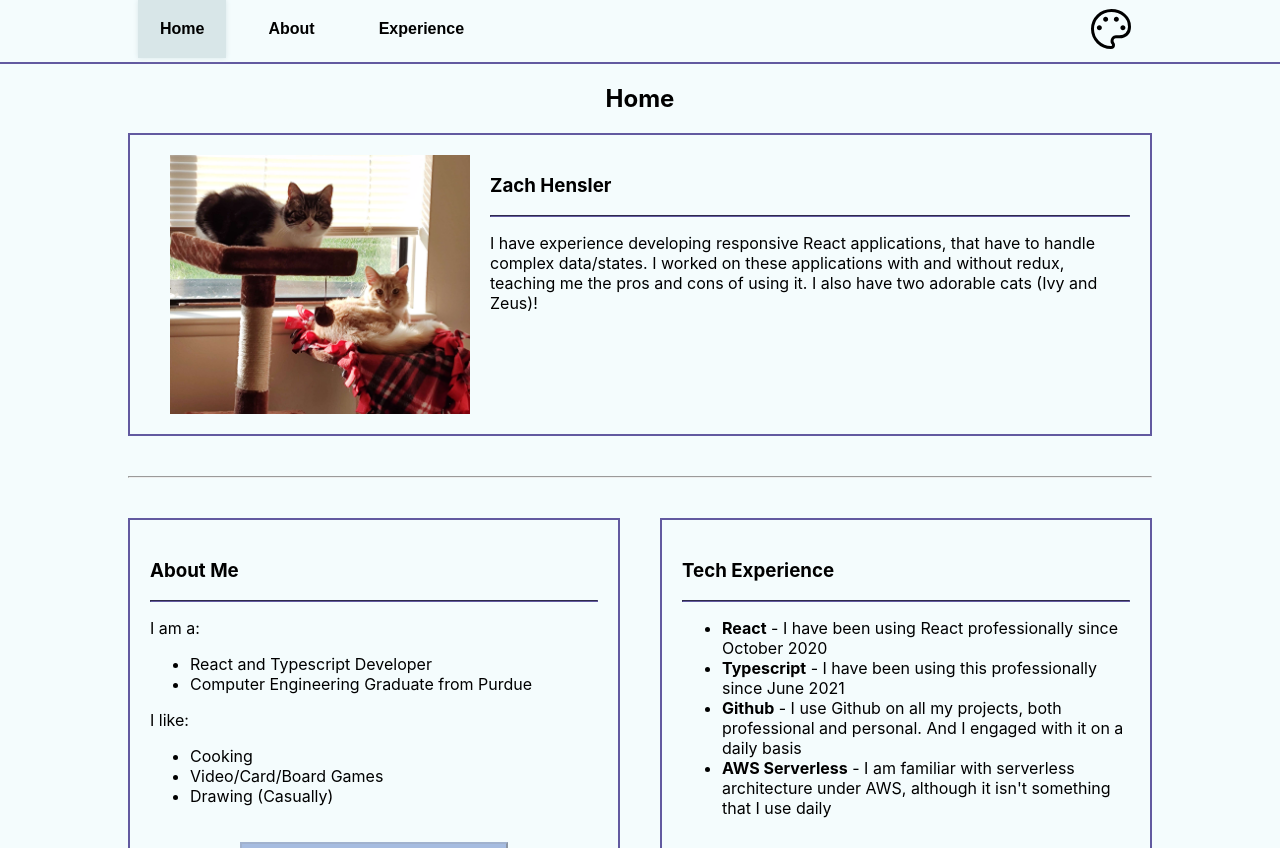
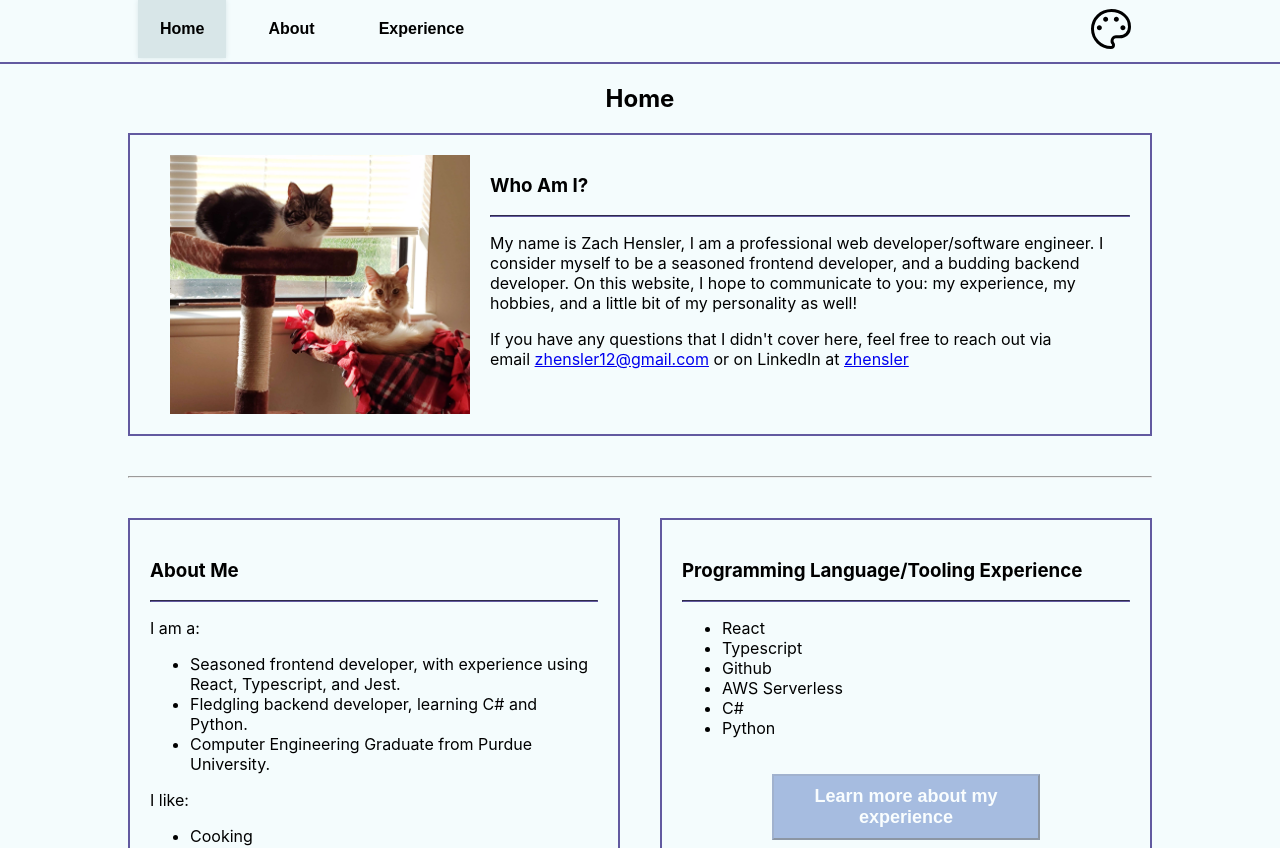
Before and after one commit to zach-hensler/homepage, a React (Create React App) app: page / in a window 1280 px wide. Shown: the top 848 px of the page. Built offline with nearby package versions, Linux system fonts and the light colour scheme.

Commit message:
Update page content

```diff
--- a/src/components/CardComponents/Card.tsx
+++ b/src/components/CardComponents/Card.tsx
@@ -20,7 +20,7 @@ export const Card:React.FC<CardProps> = ({
     const button = (buttonText && onClick)
         ? (
             <div className="card-button-container">
-                <button className="card-button">{buttonText}</button>
+                <button className="card-button" onClick={onClick}>{buttonText}</button>
             </div>
         )
         : <></>;
@@ -30,7 +30,7 @@ export const Card:React.FC<CardProps> = ({
         : <></>;
 
     return (
-        <div className={`card-container ${selected ? "selected" : ""}`} onClick={onClick}>
+        <div className={`card-container ${selected ? "selected" : ""}`}>
             {header}
             {cardBody}
             {button}
--- a/src/components/Footer.tsx
+++ b/src/components/Footer.tsx
@@ -1,15 +1,16 @@
 import React from "react";
 
 import "../css/App.css";
+import {contactInfo} from "../constants/contactInfo";
 
 export const Footer:React.FC = () => {
     return (
         <div className="footer">
             Links I guess?
-            <div><a href="https://github.com/zach-hensler" rel="noreferrer noopener" target="_blank">
+            <div><a href={contactInfo.github} rel="noreferrer noopener" target="_blank">
                 Github
             </a></div>
-            <div><a href="https://www.linkedin.com/in/zhensler/" rel="noreferrer noopener" target="_blank">
+            <div><a href={contactInfo.linkedInUrl} rel="noreferrer noopener" target="_blank">
                 LinkedIn
             </a></div>
         </div>
--- /dev/null
+++ b/src/constants/contactInfo.ts
@@ -0,0 +1,8 @@
+export const contactInfo = {
+    email: "zhensler12@gmail.com",
+    linkedInUser: "zhensler",
+    linkedInUrl: "https://www.linkedin.com/in/zhensler/",
+    github: "https://github.com/zach-hensler",
+    galleryUrl: "https://zach-hensler.github.io/gallery/",
+    homepageSourcecode: "https://github.com/zach-hensler/homepage",
+} as const;
--- a/src/css/IconLink.css
+++ b/src/css/IconLink.css
@@ -3,6 +3,7 @@
     flex-direction: row;
     justify-content: space-around;
     align-items: center;
+    flex-wrap: wrap;
 }
 
 .icon-link-container {
--- a/src/workflows/About.tsx
+++ b/src/workflows/About.tsx
@@ -1,6 +1,7 @@
 import React from "react";
 
 import {Card, CardRow, IconLink, IconLinkWrapper, ImageCard} from "../components";
+import {contactInfo} from "../constants/contactInfo";
 
 export const About:React.FC = () => {
     return (
@@ -15,12 +16,10 @@ export const About:React.FC = () => {
                                 <>
                                     <p>
                                         I have been working full time as a front end developer since October 2020, using React, Typescript,
-                                        Github, and AWS Serverless Services.  I am also somewhat familiar with python,
-                                        C, and C#.
+                                        Github, and AWS Serverless Services.  I am also somewhat familiar with C#, Python, and C.
                                     </p>
                                     <p>
-                                        I am dedicated to continuously improving and developing new skills.  Recently,
-                                        I have been working on improving my UI/UX design abilities.
+                                        I am dedicated to continuously learning new skills, and improving my existing ones.
                                     </p>
                                 </>
                             }
@@ -64,15 +63,12 @@ export const About:React.FC = () => {
                 <CardRow
                     Cards={[
                         <Card
-                            cardHeader="Fun!"
+                            cardHeader="Hobbies"
                             cardBody={
                                 <>
                                     <p>
-                                        For fun, I play alot games.  Videogame wise, I like to play on my switch and PC.
-                                        And I also love playing board/card games with friends and family!
-                                    </p>
-                                    <p>
-                                        I also enjoy cooking, drawing, and going to the gym.
+                                        For fun, I enjoy playing games, cooking, and making art!  If you&apos;re interested in my art, you can check out&nbsp;
+                                        <a href={contactInfo.galleryUrl} target="_blank" rel="noreferrer">my gallery website here</a>.
                                     </p>
                                 </>
                             }
@@ -85,26 +81,33 @@ export const About:React.FC = () => {
                                     <p>
                                         If you still want to know more about me, you can checkout out my profiles on these platforms!
                                         I&apos;m not super active on social media, but hopefully you can find what you&apos;re looking for.
+                                        Alternatively, you can reach out to me directly via email.
                                     </p>
                                     <IconLinkWrapper>
                                         <IconLink
                                             iconUrl={`${process.env.PUBLIC_URL}/img/github_logo.png`}
-                                            iconAltText=""
+                                            iconAltText="Github Icon"
                                             linkText="Github"
-                                            linkUrl="https://github.com/zach-hensler"
+                                            linkUrl={contactInfo.github}
                                         />
                                         <IconLink
                                             iconUrl={`${process.env.PUBLIC_URL}/img/linkedin_logo.webp`}
-                                            iconAltText=""
+                                            iconAltText="LinkedIn Icon"
                                             linkText="LinkedIn"
-                                            linkUrl="https://www.linkedin.com/in/zhensler/"
+                                            linkUrl={contactInfo.linkedInUrl}
                                         />
                                         <IconLink
                                             iconUrl={`${process.env.PUBLIC_URL}/img/pdf_icon.png`}
-                                            iconAltText=""
+                                            iconAltText="PDF Icon"
                                             linkText="Resume"
                                             linkUrl=""
                                             onClick={() => window.open(`${process.env.PUBLIC_URL}/Resume_2023_08.pdf`, "_blank")}
+                                        />
+                                        <IconLink
+                                            iconUrl={`${process.env.PUBLIC_URL}/img/gmail_icon.webp`}
+                                            iconAltText="Gmail Icon"
+                                            linkText="Email Me"
+                                            linkUrl={`mailto:${contactInfo.email}`}
                                         />
                                     </IconLinkWrapper>
                                 </>
--- a/src/workflows/Experience.tsx
+++ b/src/workflows/Experience.tsx
@@ -1,6 +1,7 @@
 import React from "react";
 
 import { ImageCard } from "../components";
+import {contactInfo} from "../constants/contactInfo";
 
 export const Experience = () => {
     return (
@@ -13,23 +14,21 @@ export const Experience = () => {
                 headerText="React"
                 cardBody={
                     <p>
-                        All of my professional (and some of my personal) UI development experience has been in React.
-                        I am familiar with it&apos;s patterns, features, and common pitfalls.  It is useful for creating
-                        re-usable components (like this image card), and also helps with state management (either through
-                        redux, localized state hooks, or contexts).
+                        I have been using React professionally since 2020.  Building maintainable, readable, and testable
+                        large scale applications with it has been my focus since then.  I am quite familiar with it&apos;s
+                        strengths, weaknesses, and quirks.
                     </p>
                 }
             />
             <ImageCard
                 imageSource="https://upload.wikimedia.org/wikipedia/commons/thumb/4/4c/Typescript_logo_2020.svg/1024px-Typescript_logo_2020.svg.png"
                 imageAltText="Typescript Logo"
-                imageSide="right"
+                imageSide="left"
                 headerText="Typescript"
                 cardBody={
                     <p>
-                        After I tried Typescript back in June 2021, I couldn&apos;t go back.  While it takes a little
-                        extra typing every time you add a new feature, it clears up so much confusion down the road.
-                        Making the initial time investment worthwhile.
+                        On the same note of readability, maintainability, and testability; I have been using typescript since
+                        June 2021.  I have seen how powerful well written typescript can be, and how deceiving it can be when abused.
                     </p>
                 }
             />
@@ -39,25 +38,53 @@ export const Experience = () => {
                 imageSide="left"
                 headerText="Github"
                 cardBody={
-                    <p>
-                        Whether it&apos;s at work or for my personal projects, I use Github almost every day.  Version
-                        control makes working with a team possible, and it makes tracking down bugs easier by looking at
-                        the history.
-                    </p>
+                    <>
+                        <p>
+                            Whether it&apos;s at work or for my personal projects, I use Github almost every day.  While I am
+                            by no means a Github Wizard, I am familiar with branching strategies, creating pull requests, handling merge conflicts,
+                            and using it to manage multiple environments.
+                        </p>
+                        <p>You can check out my source code for this website (and my other projects) on <a href={contactInfo.github} rel="noreferrer noopener" target="_blank">my github: {contactInfo.github}</a></p>
+                    </>
                 }
             />
             <ImageCard
                 addImageBackground
                 imageSource="https://upload.wikimedia.org/wikipedia/commons/thumb/9/93/Amazon_Web_Services_Logo.svg/2560px-Amazon_Web_Services_Logo.svg.png"
                 imageAltText="AWS Logo"
-                imageSide="right"
+                imageSide="left"
                 headerText="AWS Serverless"
                 cardBody={
                     <p>
                         I have experience working with <b>Lambda</b>, <b>S3</b>, and <b>DynamoDB</b> professionally.
-                        While I don&apos;t use it on my day to day life, I am familiar with the services, how they work,
-                        and how a serverless architecture fits together.  I have also dabbled in using <b>Quicksight</b>,
+                        While I don&apos;t use it in my day to day life, I am familiar with the services, how they work,
+                        and how serverless architecture fits together.  I have also dabbled in using <b>Quicksight</b>,
                         <b> DataBrew</b>, and <b>S3</b> to build reporting features.
+                    </p>
+                }
+            />
+            <ImageCard
+                imageSource="https://upload.wikimedia.org/wikipedia/commons/b/bd/Logo_C_sharp.svg"
+                imageAltText="C# Logo"
+                imageSide="left"
+                headerText="C#"
+                cardBody={
+                    <p>
+                        I first dabbled in C# back in 2021.  And have been using it off an on since then.  But I really started
+                        to dig my heels in January 2024.  I&apos;m beginning to feel quite comfortable with the language,
+                        and making sure that all of my code is testable with XUnit.
+                    </p>
+                }
+            />
+            <ImageCard
+                imageSource="https://upload.wikimedia.org/wikipedia/commons/c/c3/Python-logo-notext.svg"
+                imageAltText="Python Logo"
+                imageSide="left"
+                headerText="Python"
+                cardBody={
+                    <p>
+                        I started using Python for my classes in college (2016 - 2020), and have since used it professionally
+                        as a part of the backend for our web application.
                     </p>
                 }
             />
--- a/src/workflows/Home.tsx
+++ b/src/workflows/Home.tsx
@@ -2,6 +2,7 @@ import React from "react";
 
 import { Card, CardRow, ImageCard } from "../components";
 import { useNavigation } from "../hooks";
+import {contactInfo} from "../constants/contactInfo";
 
 export const Home:React.FC = () => {
     const { updateCurrentRoute } = useNavigation();
@@ -13,13 +14,17 @@ export const Home:React.FC = () => {
                 imageSource={`${process.env.PUBLIC_URL}/img/Ivy_and_Zeus.jpg`}
                 imageAltText="My Cats: Ivy and Zeus"
                 imageSide="left"
-                headerText="Zach Hensler"
+                headerText="Who Am I?"
                 cardBody={
                     <div>
                         <p>
-                            I have experience developing responsive React applications, that have to handle complex data/states.
-                            I worked on these applications with and without redux, teaching me the pros and cons of using it.
-                            I also have two adorable cats (Ivy and Zeus)!
+                            My name is Zach Hensler, I am a professional web developer/software engineer.  I consider myself
+                            to be a seasoned frontend developer, and a budding backend developer.  On this website, I hope to
+                            communicate to you: my experience, my hobbies, and a little bit of my personality as well!
+                        </p>
+                        <p>If you have any questions that I didn&apos;t cover here, feel free to reach out via email&nbsp;
+                            <a href={`mailto:${contactInfo.email}`}>{contactInfo.email}</a>
+                            &nbsp;or on LinkedIn at <a href={contactInfo.linkedInUrl}>{contactInfo.linkedInUser}</a>
                         </p>
                     </div>
                 }
@@ -34,34 +39,35 @@ export const Home:React.FC = () => {
                             <div style={{ textAlign: "left" }}>
                                 <p>I am a:</p>
                                 <ul>
-                                    <li>React and Typescript Developer</li>
-                                    <li>Computer Engineering Graduate from Purdue</li>
+                                    <li>Seasoned frontend developer, with experience using React, Typescript, and Jest.</li>
+                                    <li>Fledgling backend developer, learning C# and Python.</li>
+                                    <li>Computer Engineering Graduate from Purdue University.</li>
                                 </ul>
                                 <p>I like:</p>
                                 <ul>
                                     <li>Cooking</li>
                                     <li>Video/Card/Board Games</li>
-                                    <li>Drawing (Casually)</li>
+                                    <li>Drawing/Painting</li>
                                 </ul>
                             </div>
                         }
-                        buttonText="About"
+                        buttonText="Learn more about me"
                         onClick={() => updateCurrentRoute("About")}
                     />,
                     <Card
                         key="tech-experience-card"
-                        cardHeader="Tech Experience"
+                        cardHeader="Programming Language/Tooling Experience"
                         cardBody={
                             <ul>
-                                <li><b>React</b> - I have been using React professionally since October 2020</li>
-                                <li><b>Typescript</b> - I have been using this professionally since June 2021</li>
-                                <li><b>Github</b> - I use Github on all my projects, both professional and personal.
-                                    And I engaged with it on a daily basis</li>
-                                <li><b>AWS Serverless</b> - I am familiar with serverless architecture under AWS,
-                                    although it isn&apos;t something that I use daily</li>
+                                <li>React</li>
+                                <li>Typescript</li>
+                                <li>Github</li>
+                                <li>AWS Serverless</li>
+                                <li>C#</li>
+                                <li>Python</li>
                             </ul>
                         }
-                        buttonText="Experience"
+                        buttonText="Learn more about my experience"
                         onClick={() => updateCurrentRoute("Experience")}
                     />,
                 ]}
--- a/src/workflows/Projects.tsx
+++ b/src/workflows/Projects.tsx
@@ -1,11 +1,12 @@
 import React from "react";
+import {contactInfo} from "../constants/contactInfo";
 
 export const Projects: React.FC = () => {
     return (
         <div>
             <h2>Projects</h2>
             <ul>
-                <li>View the code for <a href="https://github.com/zach-hensler/homepage" rel="noreferrer noopener" target="_blank">this project on github</a></li>
+                <li>View the code for <a href={contactInfo.homepageSourcecode} rel="noreferrer noopener" target="_blank">this project on github</a></li>
             </ul>
         </div>
     );
```
Also changed, not shown: public/img/gmail_icon.webp (added).
